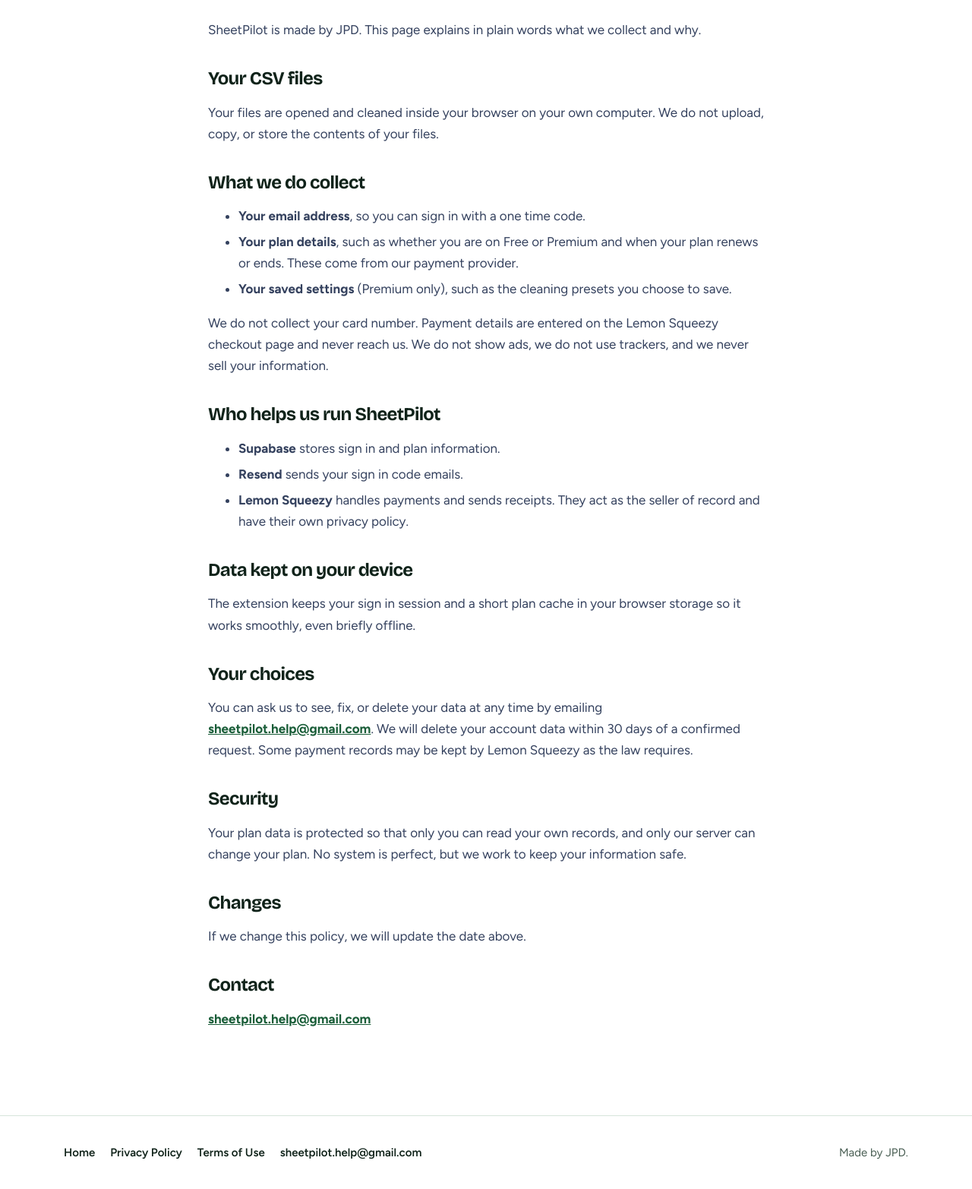
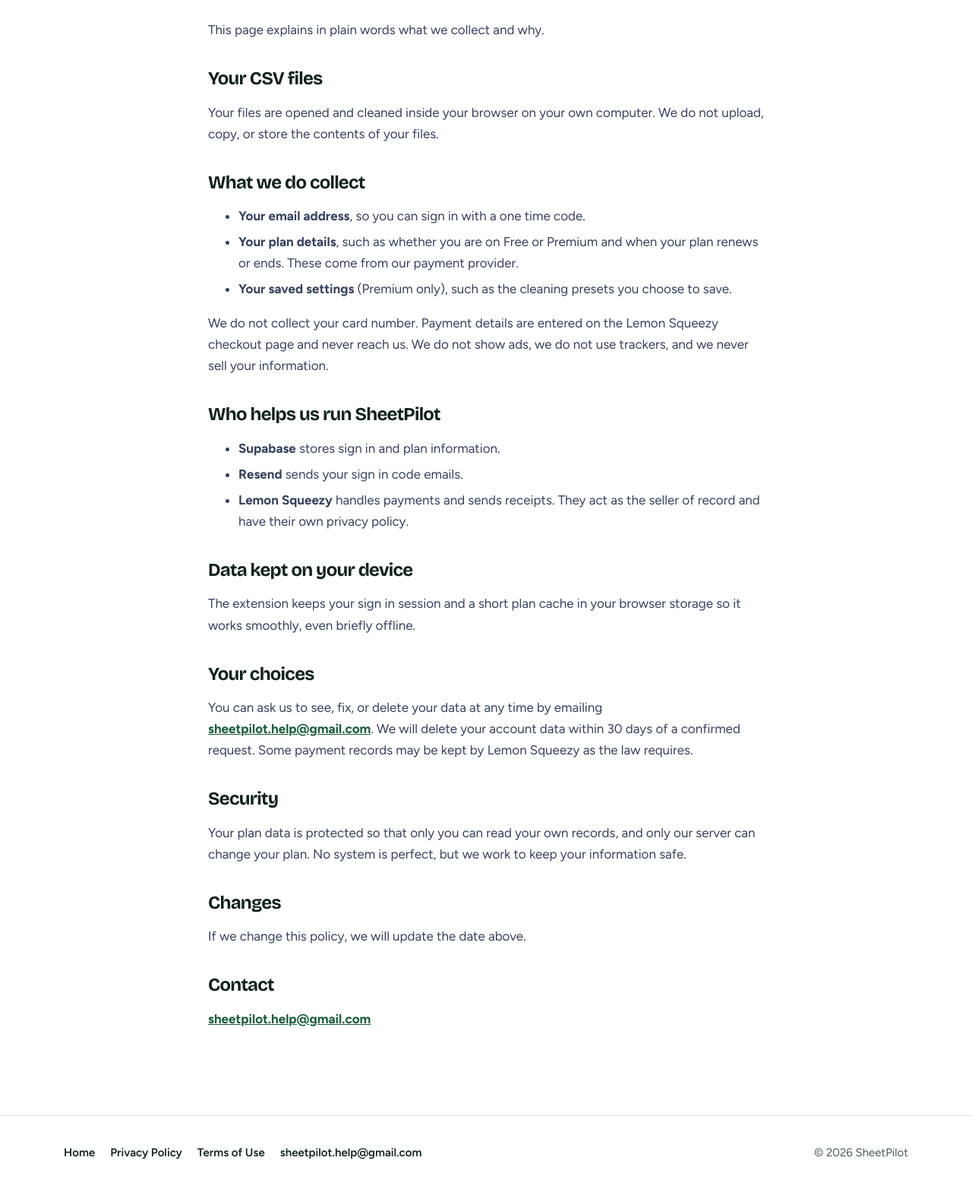
Before and after one commit to AtomicYuki/SheetPilot, a plain HTML site: page privacy.html in a window 1280 px wide. Shown: the part 225-1790 px from the top of the page at 76% size. Drawn offline with nearby package versions, Linux system fonts and the light colour scheme.

Commit message:
Add files via upload

```diff
--- a/privacy.html
+++ b/privacy.html
@@ -112,7 +112,7 @@ footer .wrap{display:flex;flex-wrap:wrap;gap:18px;justify-content:space-between}
  .links.open{display:flex}.links a{padding:14px 10px;font-size:17px}.links .pill{margin:8px 0 0;text-align:center}
 }
 @media(prefers-reduced-motion:reduce){.tbl{animation:none;height:236px}.swap .a,.swap .b,.pf .a,.pf .b,.tbl tr.d td{animation:none}.tbl tr.d{display:none}.swap .a,.pf .a{opacity:0}.swap .b,.pf .b{opacity:1}html{scroll-behavior:auto}}
-</style></head><body><a class="skip" href="#main">Skip to content</a><header class="nav"><div class="wrap"><a class="brand" href="index.html"><img src="logo.png" alt="" width="38" height="38"><span>Sheet<b>Pilot</b></span></a><button class="burger" aria-label="Menu" aria-expanded="false" aria-controls="links"><i></i><i></i><i></i></button><nav class="links" id="links" aria-label="Main"><a href="index.html#how">How it works</a><a href="index.html#privacy">Privacy</a><a href="index.html#features">Features</a><a href="index.html#pricing">Pricing</a><a href="index.html#faq">FAQ</a><a class="pill" href="index.html#get">Coming soon</a></nav></div></header><main id="main" class="doc"><div class="wrap"><h1>Privacy Policy</h1><p class="when">Last updated: November 2, 2026</p><p>SheetPilot is made by JPD. This page explains in plain words what we collect and why.</p><h2>Your CSV files</h2><p>Your files are opened and cleaned inside your browser on your own computer. We do not upload, copy, or store the contents of your files.</p>
+</style></head><body><a class="skip" href="#main">Skip to content</a><header class="nav"><div class="wrap"><a class="brand" href="index.html"><img src="logo.png" alt="" width="38" height="38"><span>Sheet<b>Pilot</b></span></a><button class="burger" aria-label="Menu" aria-expanded="false" aria-controls="links"><i></i><i></i><i></i></button><nav class="links" id="links" aria-label="Main"><a href="index.html#how">How it works</a><a href="index.html#privacy">Privacy</a><a href="index.html#features">Features</a><a href="index.html#pricing">Pricing</a><a href="index.html#faq">FAQ</a><a class="pill" href="index.html#get">Coming soon</a></nav></div></header><main id="main" class="doc"><div class="wrap"><h1>Privacy Policy</h1><p class="when">Last updated: November 2, 2026</p><p>This page explains in plain words what we collect and why.</p><h2>Your CSV files</h2><p>Your files are opened and cleaned inside your browser on your own computer. We do not upload, copy, or store the contents of your files.</p>
 <h2>What we do collect</h2><ul><li><b>Your email address</b>, so you can sign in with a one time code.</li><li><b>Your plan details</b>, such as whether you are on Free or Premium and when your plan renews or ends. These come from our payment provider.</li><li><b>Your saved settings</b> (Premium only), such as the cleaning presets you choose to save.</li></ul>
 <p>We do not collect your card number. Payment details are entered on the Lemon Squeezy checkout page and never reach us. We do not show ads, we do not use trackers, and we never sell your information.</p>
 <h2>Who helps us run SheetPilot</h2><ul><li><b>Supabase</b> stores sign in and plan information.</li><li><b>Resend</b> sends your sign in code emails.</li><li><b>Lemon Squeezy</b> handles payments and sends receipts. They act as the seller of record and have their own privacy policy.</li></ul>
@@ -120,4 +120,4 @@ footer .wrap{display:flex;flex-wrap:wrap;gap:18px;justify-content:space-between}
 <h2>Your choices</h2><p>You can ask us to see, fix, or delete your data at any time by emailing <a href="mailto:sheetpilot.help@gmail.com">sheetpilot.help@gmail.com</a>. We will delete your account data within 30 days of a confirmed request. Some payment records may be kept by Lemon Squeezy as the law requires.</p>
 <h2>Security</h2><p>Your plan data is protected so that only you can read your own records, and only our server can change your plan. No system is perfect, but we work to keep your information safe.</p>
 <h2>Changes</h2><p>If we change this policy, we will update the date above.</p>
-<h2>Contact</h2><p><a href="mailto:sheetpilot.help@gmail.com">sheetpilot.help@gmail.com</a></p></div></main><footer><div class="wrap"><div><a href="index.html">Home</a><a href="privacy.html">Privacy Policy</a><a href="terms.html">Terms of Use</a><a href="mailto:sheetpilot.help@gmail.com">sheetpilot.help@gmail.com</a></div><p>Made by JPD.</p></div></footer><script>const b=document.querySelector('.burger'),l=document.querySelector('.links');if(b&&l){const c=()=>{l.classList.remove('open');b.setAttribute('aria-expanded','false')};b.addEventListener('click',()=>{const o=l.classList.toggle('open');b.setAttribute('aria-expanded',o)});l.addEventListener('click',e=>{if(e.target.tagName==='A')c()});document.addEventListener('keydown',e=>{if(e.key==='Escape')c()})}</script></body></html>
+<h2>Contact</h2><p><a href="mailto:sheetpilot.help@gmail.com">sheetpilot.help@gmail.com</a></p></div></main><footer><div class="wrap"><div><a href="index.html">Home</a><a href="privacy.html">Privacy Policy</a><a href="terms.html">Terms of Use</a><a href="mailto:sheetpilot.help@gmail.com">sheetpilot.help@gmail.com</a></div><p>© 2026 SheetPilot</p></div></footer><script>const b=document.querySelector('.burger'),l=document.querySelector('.links');if(b&&l){const c=()=>{l.classList.remove('open');b.setAttribute('aria-expanded','false')};b.addEventListener('click',()=>{const o=l.classList.toggle('open');b.setAttribute('aria-expanded',o)});l.addEventListener('click',e=>{if(e.target.tagName==='A')c()});document.addEventListener('keydown',e=>{if(e.key==='Escape')c()})}</script></body></html>
```
Also changed, not shown: index.html (+1 -1 lines), terms.html (+1 -1 lines).
